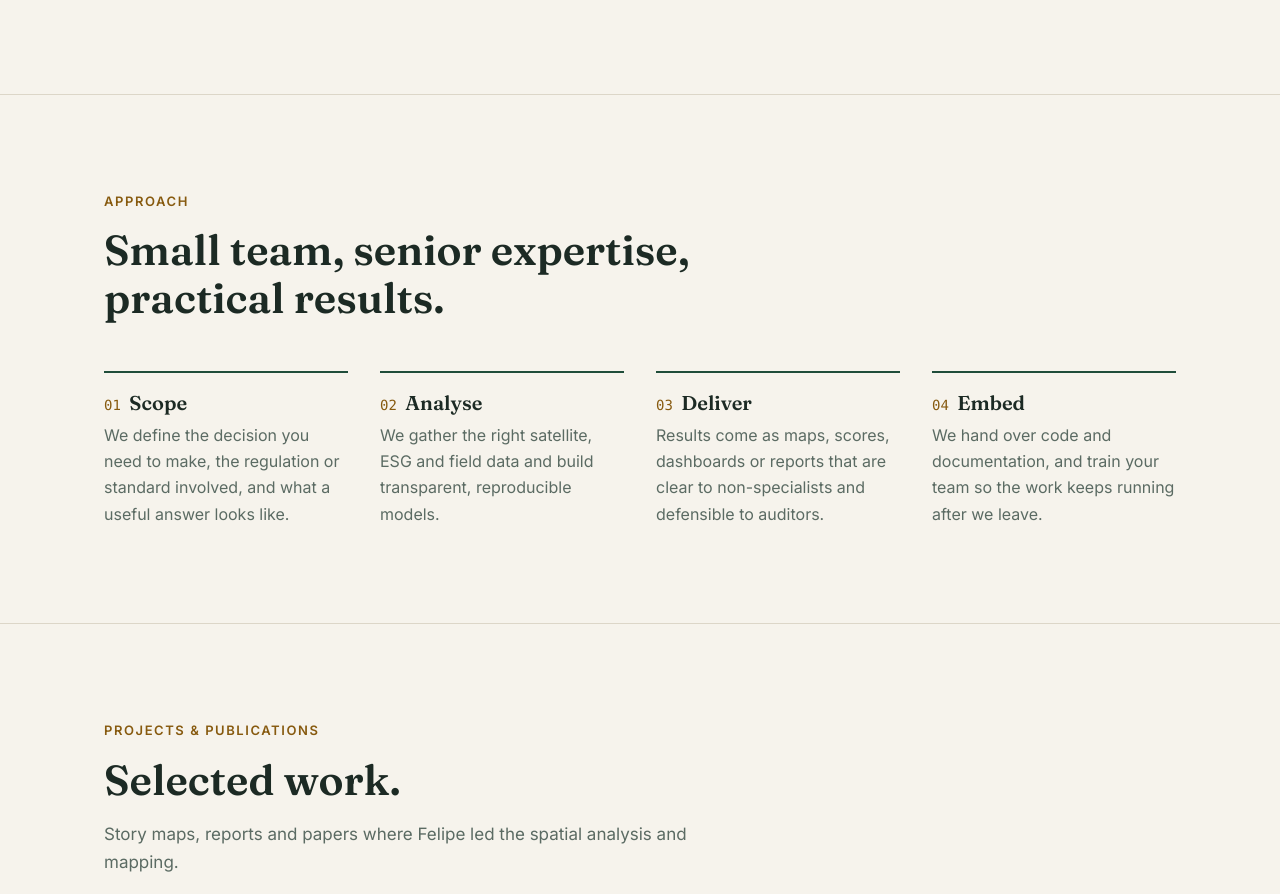
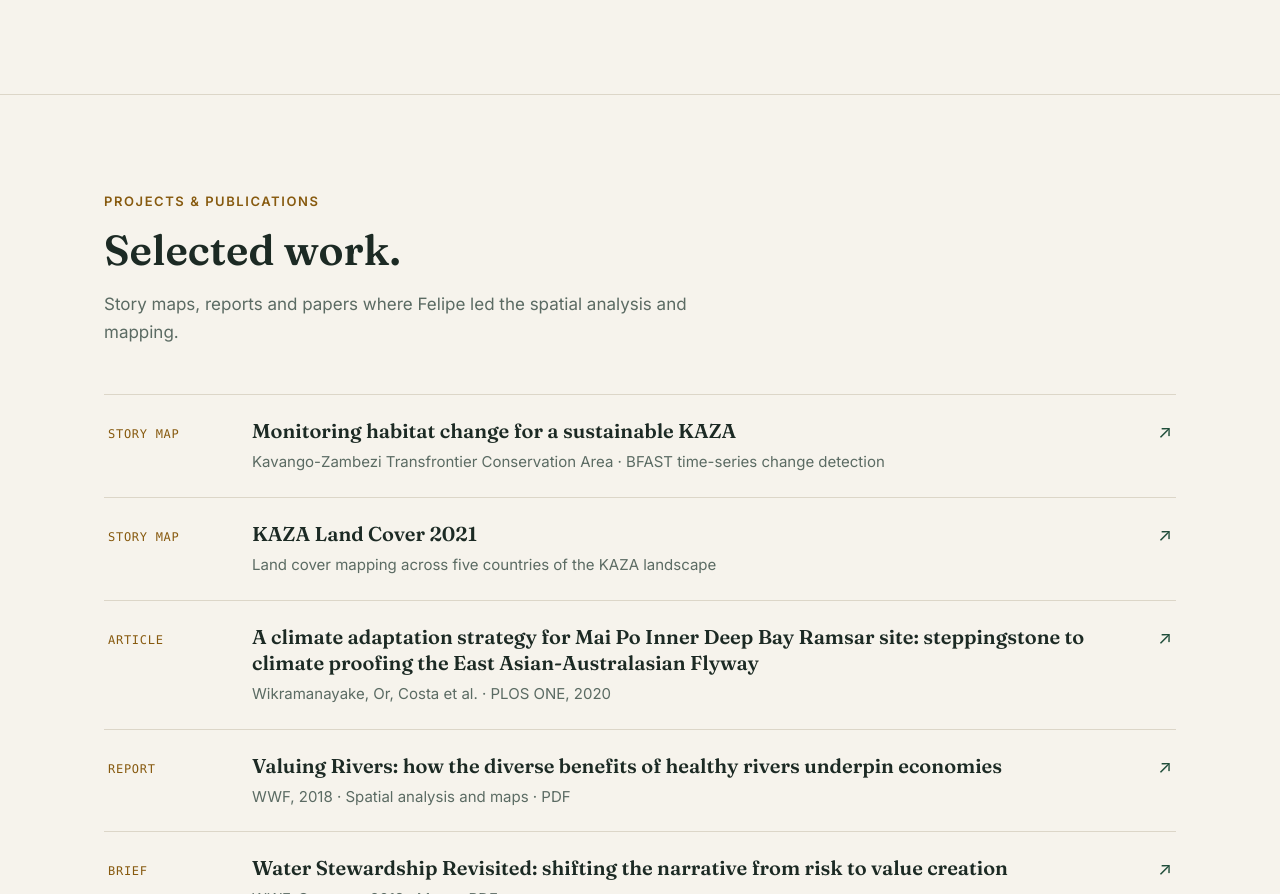
Before and after one commit to coelho85/geoanalyticslab-site, a plain HTML site: page index.html in a window 1280 px wide. Shown: the part 2371-3265 px from the top of the page. Drawn offline with Linux system fonts and the light colour scheme.

Commit message:
Remove Approach section from home page
Co-Authored-By: Claude Opus 5.5 <noreply@anthropic.com>

```diff
--- a/index.html
+++ b/index.html
@@ -141,19 +141,6 @@
     </div>
   </section>
 
-  <section id="approach">
-    <div class="wrap">
-      <p class="eyebrow">Approach</p>
-      <h2>Small team, senior expertise, practical results.</h2>
-      <div class="steps">
-        <div class="step"><h3>Scope</h3><p>We define the decision you need to make, the regulation or standard involved, and what a useful answer looks like.</p></div>
-        <div class="step"><h3>Analyse</h3><p>We gather the right satellite, ESG and field data and build transparent, reproducible models.</p></div>
-        <div class="step"><h3>Deliver</h3><p>Results come as maps, scores, dashboards or reports that are clear to non-specialists and defensible to auditors.</p></div>
-        <div class="step"><h3>Embed</h3><p>We hand over code and documentation, and train your team so the work keeps running after we leave.</p></div>
-      </div>
-    </div>
-  </section>
-
   <section id="work">
     <div class="wrap">
       <p class="eyebrow">Projects &amp; publications</p>
```
